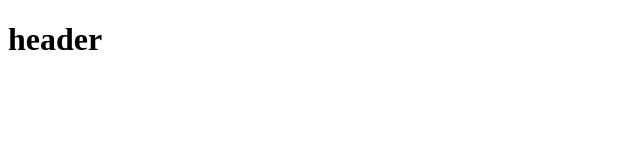
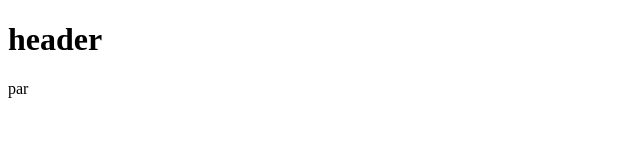
Before and after one commit to OlehTretiakov/test2, a plain HTML site: page index.html in a window 1280 px wide. Shown: the full height of the page, 0-640 px from the left. Drawn offline with Linux system fonts and the light colour scheme.

Commit message:
paragraph

```diff
--- a/index.html
+++ b/index.html
@@ -7,5 +7,6 @@
 </head>
 <body>
     <h1>header</h1>
+    <p>par</p>
 </body>
 </html>
```
